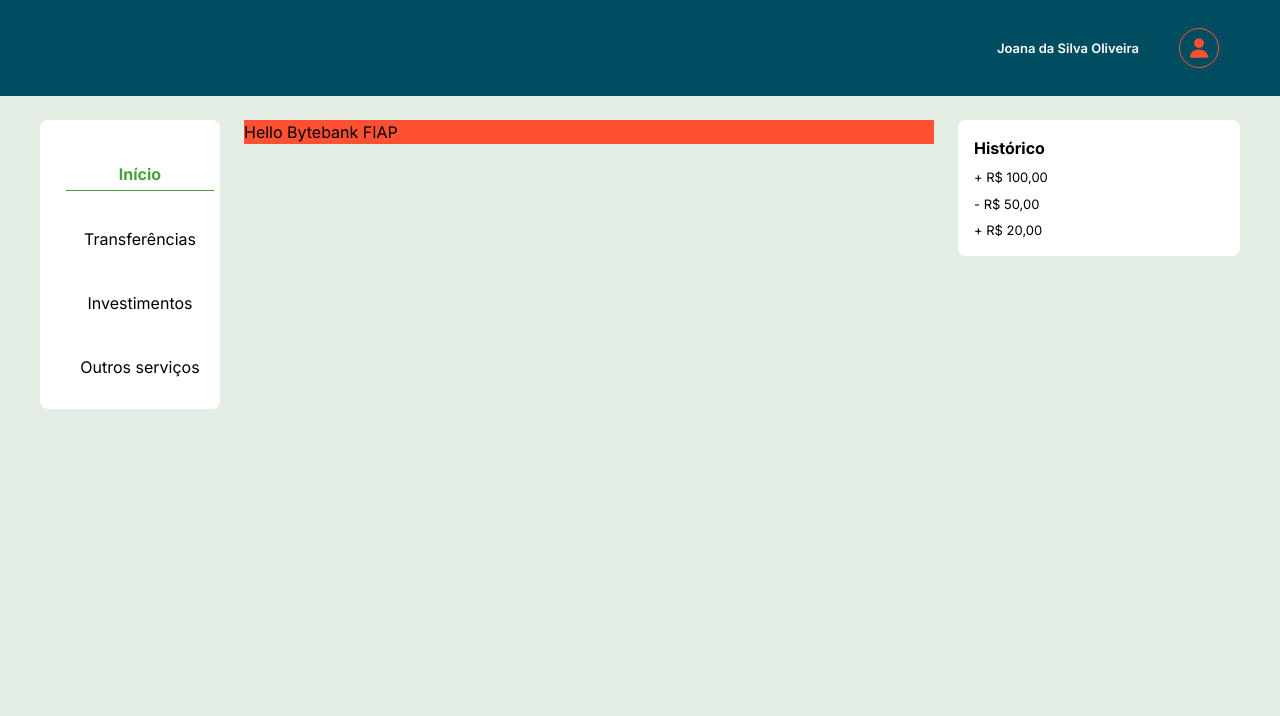
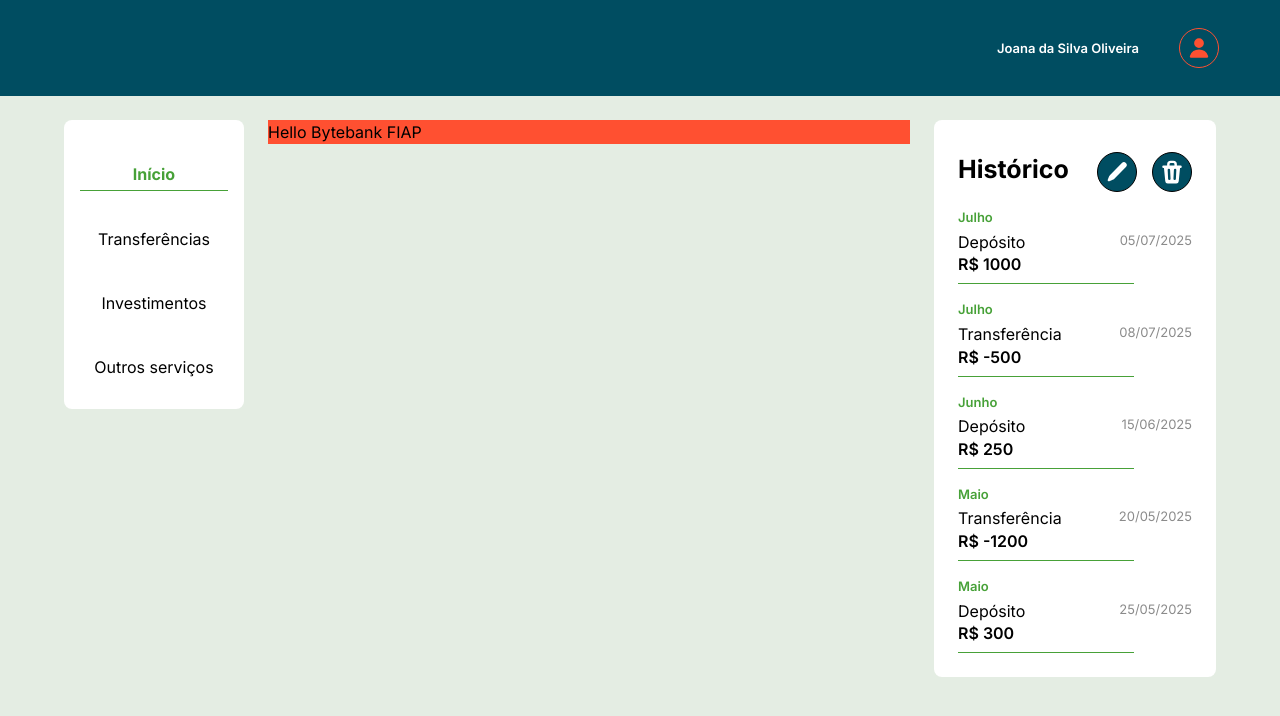
Before and after one commit to Walteann/bytebank, a Next.js app: page / in a window 1280 px wide. Shown: the top 716 px of the page. Built offline with nearby package versions, Linux system fonts and the light colour scheme.

Commit message:
feat: componente de extrato e listagem fica

```diff
--- /dev/null
+++ b/app/components/layout/Extrato.tsx
@@ -0,0 +1,73 @@
+import { PencilIcon, TrashIcon } from "@heroicons/react/16/solid";
+import ButtonIcon from "../ui/ButtonIcon";
+
+const EXTRATO = [
+  {
+    "id": 1,
+    "mesReferencia": "Julho",
+    "valor": 1000.00,
+    "tipoOperacao": "Depósito",
+    "data": "05/07/2025"
+  },
+  {
+    "id": 2,
+    "mesReferencia": "Julho",
+    "valor": -500.00,
+    "tipoOperacao": "Transferência",
+    "data": "08/07/2025"
+  },
+  {
+    "id": 3,
+    "mesReferencia": "Junho",
+    "valor": 250.00,
+    "tipoOperacao": "Depósito",
+    "data": "15/06/2025"
+  },
+  {
+    "id": 4,
+    "mesReferencia": "Maio",
+    "valor": -1200.00,
+    "tipoOperacao": "Transferência",
+    "data": "20/05/2025"
+  },
+  {
+    "id": 5,
+    "mesReferencia": "Maio",
+    "valor": 300.00,
+    "tipoOperacao": "Depósito",
+    "data": "25/05/2025"
+  }
+]
+
+export default function Extrato() {
+	return (
+		<div className="w-full sm:max-w-[240px] md:max-w-[240px]">
+			<div className="flex justify-between  align-center mt-[8px]">
+				<h2 className="font-bold text-xl">Histórico</h2>
+                <div className="flex gap-[15px]">
+                    <ButtonIcon className="bg-primary" icon={<PencilIcon className="p-[6px] text-white"/>}/>
+                    <ButtonIcon className="bg-primary" icon={<TrashIcon className="p-[6px] text-white"/>}/>
+                </div>
+			</div>
+			<ul className="space-y-2 text-sm">
+                {EXTRATO.map(ext => {
+                    return (
+                    <li key={ext.id} className="mt-[16px]">
+                        <div className="relative after:content-[''] after:absolute after:bottom-0 after:left-0 after:w-[75%] after:border-b after:border-success pb-[8px]">
+                        <h4 className="font-semibold text-success text-sm">{ext.mesReferencia}</h4>
+                        <div className="flex justify-between mt-[4px]">
+                            <span className="font-regular text-md">{ext.tipoOperacao}</span>
+                            <span className="font-regular text-sm text-neutral-grey">{ext.data}</span>
+                        </div>
+                        <span className="font-semibold text-md pt-[8px]">R$ {ext.valor}</span>
+                        </div>
+                    </li>
+                    )
+                })}
+
+
+
+			</ul>
+		</div>
+	);
+}
--- a/app/components/layout/SidebarMenu.tsx
+++ b/app/components/layout/SidebarMenu.tsx
@@ -45,7 +45,6 @@ export default function SidebarMenu() {
 					lg:flex
 					lg:relative
 					lg:flex-column
-					lg:items-start
 					lg:p-0
 				`}
 			>
--- a/app/globals.css
+++ b/app/globals.css
@@ -10,6 +10,7 @@
 	--color-success: #47a138;
 	--color-black: #000000;
 	--color-white: #FFFFFF;
+	--color-neutral-grey: #8B8B8B;
 }
 
 @theme {
@@ -23,6 +24,7 @@
 	--color-success: var(--color-success);
 	--color-black: var(--color-black);
 	--color-white: var(--color-white);
+	--color-neutral-grey: var(--color-neutral-grey);
 
 	--text-xl: 1.5625rem; /* 25px */
 	--text-lg: 1.25rem; /* 20px */
--- a/app/layout.tsx
+++ b/app/layout.tsx
@@ -3,6 +3,7 @@ import { Inter } from "next/font/google";
 import "./globals.css";
 import Header from "./components/layout/Header";
 import SidebarMenu from "./components/layout/SidebarMenu";
+import Extrato from "./components/layout/Extrato";
 
 const inter = Inter({
 	subsets: ["latin"],
@@ -26,9 +27,9 @@ export default function RootLayout({
 				<Header userName="Joana da Silva Oliveira" />
 
 				<main className="flex justify-center @container">
-					<div className="flex flex-col  @min-[1024px]:flex-row w-full max-w-[1200px] gap-[24px] pt-[24px] items-start">
-						{/* Sidebar horizontal em mobile/tablet, vertical em desktop */}
-						<aside className="w-full  @min-[1024px]:w-[180px] @min-[1024px]:bg-white @min-[426px]:p-4 rounded-default">
+					<div className="flex flex-col  @min-[1024px]:flex-row w-full max-w-[1200px] gap-[24px] pt-[24px] items-start p-[24px]">
+
+						<aside className="w-full  @min-[1024px]:w-[180px] @min-[1024px]:bg-white @min-[426px]:p-4  rounded-default">
 							<SidebarMenu />
 						</aside>
 
@@ -36,16 +37,8 @@ export default function RootLayout({
 							{children}
 						</section>
 
-						{/* Histórico visível apenas em desktop */}
-						<aside className="hidden lg:block w-[282px] bg-white p-4 rounded-default">
-							<div className="flex justify-between">
-								<h2 className="font-bold mb-2">Histórico</h2>
-							</div>
-							<ul className="space-y-2 text-sm">
-								<li>+ R$ 100,00</li>
-								<li>- R$ 50,00</li>
-								<li>+ R$ 20,00</li>
-							</ul>
+						<aside className="w-full bg-white p-[24px] rounded-default lg:w-[282px] flex justify-center">
+							<Extrato />
 						</aside>
 					</div>
 				</main>
```
